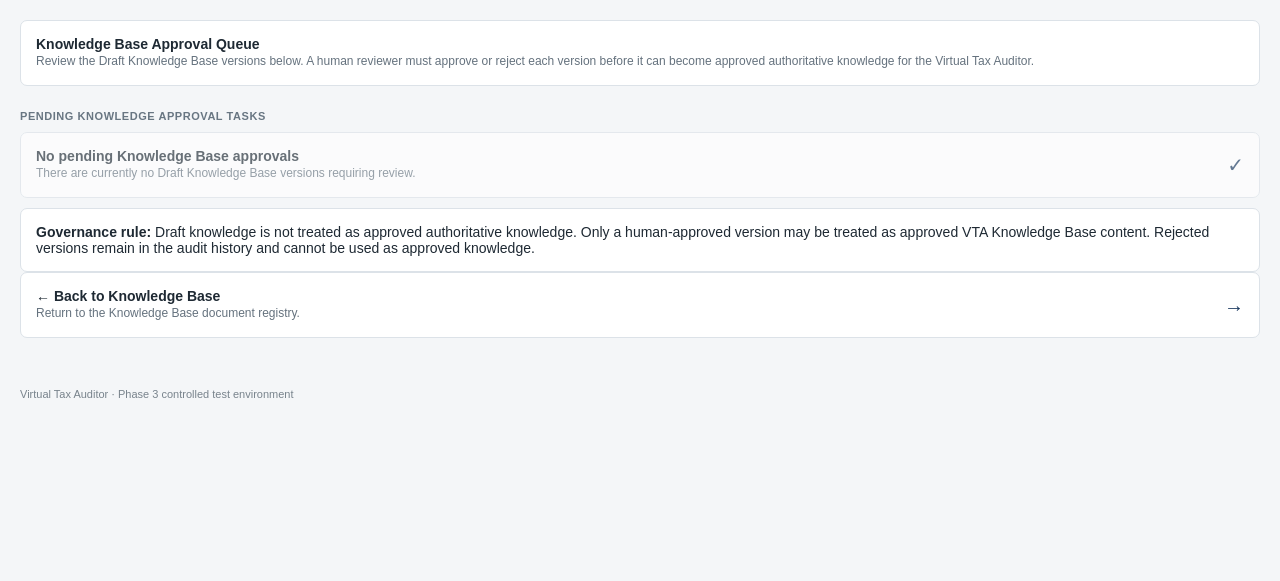
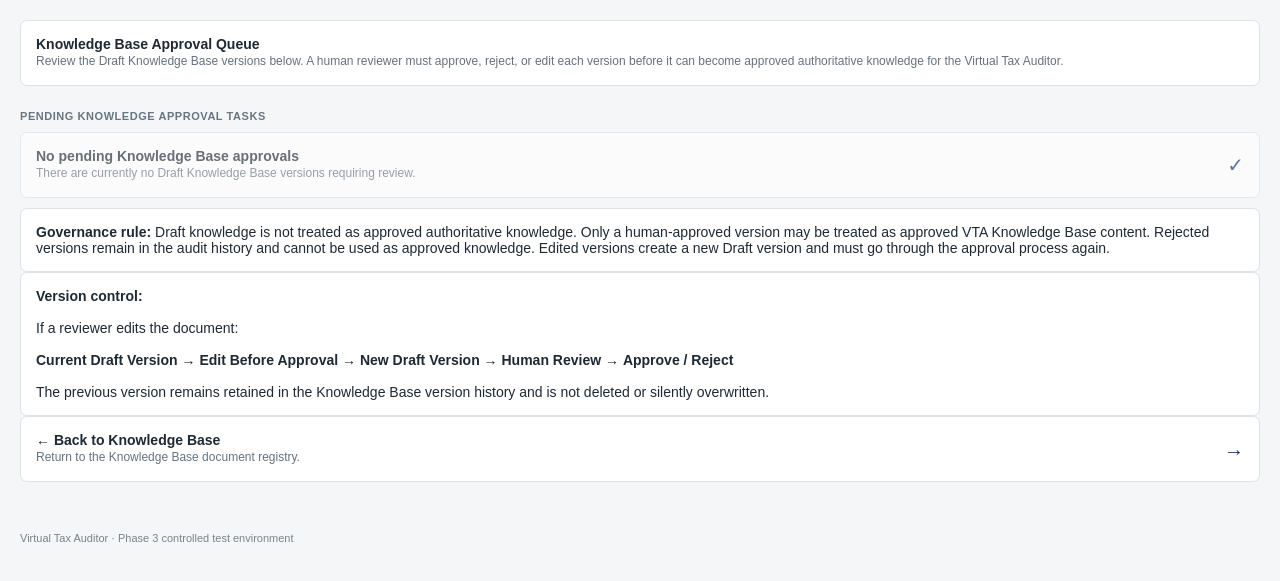
Before and after one commit to Jackug/virtual-tax-auditor-phase3, a Flask app: page /knowledge-base/approvals in a window 1280 px wide. Shown: the part 123-704 px from the top of the page. Run offline with Flask 3, Linux system fonts and the light colour scheme; the visitor is signed in with stand-in values (Sample User, id 1); data that the repository does not hold is empty.

Commit message:
Update knowledge_approval_queue.html
ONE

```diff
--- a/templates/knowledge_approval_queue.html
+++ b/templates/knowledge_approval_queue.html
@@ -7,12 +7,14 @@
 
   <div class="muted">
     Review the Draft Knowledge Base versions below. A human reviewer must
-    approve or reject each version before it can become approved authoritative
-    knowledge for the Virtual Tax Auditor.
+    approve, reject, or edit each version before it can become approved
+    authoritative knowledge for the Virtual Tax Auditor.
   </div>
 </div>
 
+
 <h3 class="section-title">Pending Knowledge Approval Tasks</h3>
+
 
 {% if pending %}
 
@@ -27,70 +29,96 @@
         {{ item['title'] }}
       </h3>
 
+
       <div class="muted" style="margin-bottom:15px;">
-        <b>Reference:</b> {{ item['document_ref'] }}
+
+        <b>Reference:</b>
+        {{ item['document_ref'] }}
+
         &nbsp; | &nbsp;
-        <b>Version:</b> v{{ item['version_number'] }}
+
+        <b>Version:</b>
+        v{{ item['version_number'] }}
+
         &nbsp; | &nbsp;
-        <b>Status:</b> {{ item['version_status'] }}
+
+        <b>Status:</b>
+        {{ item['version_status'] }}
+
       </div>
+
 
       <p>
         <b>Knowledge Category:</b>
         {{ item['category'] }}
       </p>
 
+
       <p>
         <b>Document Type:</b>
         {{ item['document_type'] }}
       </p>
+
 
       <p>
         <b>Tax Type:</b>
         {{ item['tax_type'] or 'General' }}
       </p>
 
+
       <p>
         <b>Issuing Authority / Source:</b>
         {{ item['issuing_authority'] or 'Not specified' }}
       </p>
+
 
       <p>
         <b>Effective Date:</b>
         {{ item['effective_date'] or 'Not specified' }}
       </p>
 
+
       <p>
         <b>Expiry / End Date:</b>
         {{ item['expiry_date'] or 'Not specified' }}
       </p>
+
 
       <p>
         <b>Description:</b>
         {{ item['description'] or 'Not specified' }}
       </p>
 
+
       <p>
         <b>Original File:</b>
         {{ item['original_filename'] }}
       </p>
 
+
       <p>
         <b>Uploaded By:</b>
         {{ item['uploaded_by'] }}
+
         &nbsp; | &nbsp;
+
         <b>Uploaded At:</b>
         {{ item['uploaded_at'] }}
       </p>
 
+
       {% if item['change_summary'] %}
+
       <p>
         <b>Change Summary:</b>
         {{ item['change_summary'] }}
       </p>
+
       {% endif %}
 
+
       <p>
+
         <a href="{{ url_for(
             'knowledge_base_version_download',
             document_id=item['id'],
@@ -107,11 +135,16 @@
         ) }}">
           View version history
         </a>
+
       </p>
 
     </div>
 
+
     <hr style="margin:20px 0;">
+
+
+    <!-- REVIEW COMMENTS -->
 
     <form method="post"
           action="{{ url_for(
@@ -120,8 +153,13 @@
           ) }}">
 
       <label for="comments_{{ item['id'] }}">
-        <b>Reviewer Comments / Decision Rationale *</b>
+
+        <b>
+          Reviewer Comments / Decision Rationale *
+        </b>
+
       </label>
+
 
       <textarea
         id="comments_{{ item['id'] }}"
@@ -129,44 +167,127 @@
         rows="5"
         required
         style="width:100%; box-sizing:border-box; margin-top:8px;"
-        placeholder="Enter the reason for approving or rejecting this Knowledge Base version."></textarea>
+        placeholder="Enter the reason for approving or rejecting this Knowledge Base version."
+      ></textarea>
 
-      <div style="margin-top:15px; display:flex; gap:10px; flex-wrap:wrap;">
+
+      <!-- ACTIONS -->
+
+      <div
+        style="
+          margin-top:15px;
+          display:flex;
+          gap:10px;
+          flex-wrap:wrap;
+          align-items:center;
+        "
+      >
+
+
+        <!-- EDIT BEFORE APPROVAL -->
+
+        <a
+          href="{{ url_for(
+              'knowledge_base_edit',
+              document_id=item['id']
+          ) }}"
+          style="
+            display:inline-block;
+            padding:6px 12px;
+            text-decoration:none;
+            border:1px solid #999;
+            border-radius:3px;
+            background:#f5f5f5;
+            color:#111;
+          "
+        >
+          ✎ Edit Before Approval
+        </a>
+
+
+        <!-- APPROVE -->
 
         <button
           type="submit"
           name="decision"
           value="Approve"
-          onclick="return confirm('Approve this Knowledge Base version?');">
+          onclick="
+            return confirm(
+              'Approve this Knowledge Base version?'
+            );
+          "
+        >
           ✓ Approve Version
         </button>
+
+
+        <!-- REJECT -->
 
         <button
           type="submit"
           name="decision"
           value="Reject"
-          onclick="return confirm('Reject this Knowledge Base version?');">
+          onclick="
+            return confirm(
+              'Reject this Knowledge Base version?'
+            );
+          "
+        >
           ✕ Reject Version
         </button>
 
+
       </div>
 
+
     </form>
+
+
+    <!-- EDITING EXPLANATION -->
+
+    <div
+      class="muted"
+      style="
+        margin-top:15px;
+        padding:10px;
+        border-left:3px solid #777;
+      "
+    >
+
+      <b>Edit Before Approval:</b>
+
+      If the reviewer identifies an error, omission or amendment that should
+      be made before approval, select this option. The system will open the
+      controlled Knowledge Base editing page.
+
+      <br><br>
+
+      The original version will not be overwritten. The amendment will be
+      saved as a new Draft version and will require human approval again.
+
+    </div>
+
 
   </div>
 
   {% endfor %}
 
+
 {% else %}
+
 
   <div class="task" style="opacity:.65">
 
     <div>
-      <b>No pending Knowledge Base approvals</b>
+
+      <b>
+        No pending Knowledge Base approvals
+      </b>
 
       <div class="muted">
         There are currently no Draft Knowledge Base versions requiring review.
       </div>
+
     </div>
 
     <div class="arrow">
@@ -175,28 +296,79 @@
 
   </div>
 
+
 {% endif %}
+
+
+<!-- GOVERNANCE -->
 
 <div class="notice">
 
   <b>Governance rule:</b>
 
   Draft knowledge is not treated as approved authoritative knowledge.
+
   Only a human-approved version may be treated as approved VTA Knowledge Base
-  content. Rejected versions remain in the audit history and cannot be used
-  as approved knowledge.
+  content.
+
+  Rejected versions remain in the audit history and cannot be used as approved
+  knowledge.
+
+  Edited versions create a new Draft version and must go through the approval
+  process again.
 
 </div>
 
-<a class="task" href="{{ url_for('knowledge_base') }}">
+
+<!-- VERSION CONTROL EXPLANATION -->
+
+<div class="notice">
+
+  <b>Version control:</b>
+
+  <br><br>
+
+  If a reviewer edits the document:
+
+  <br><br>
+
+  <b>Current Draft Version</b>
+  →
+  <b>Edit Before Approval</b>
+  →
+  <b>New Draft Version</b>
+  →
+  <b>Human Review</b>
+  →
+  <b>Approve / Reject</b>
+
+  <br><br>
+
+  The previous version remains retained in the Knowledge Base version history
+  and is not deleted or silently overwritten.
+
+</div>
+
+
+<!-- BACK TO KNOWLEDGE BASE -->
+
+<a
+  class="task"
+  href="{{ url_for('knowledge_base') }}"
+>
 
   <div>
-    <b>← Back to Knowledge Base</b>
+
+    <b>
+      ← Back to Knowledge Base
+    </b>
 
     <div class="muted">
       Return to the Knowledge Base document registry.
     </div>
+
   </div>
+
 
   <div class="arrow">
     →
@@ -204,4 +376,5 @@
 
 </a>
 
+
 {% endblock %}
```
